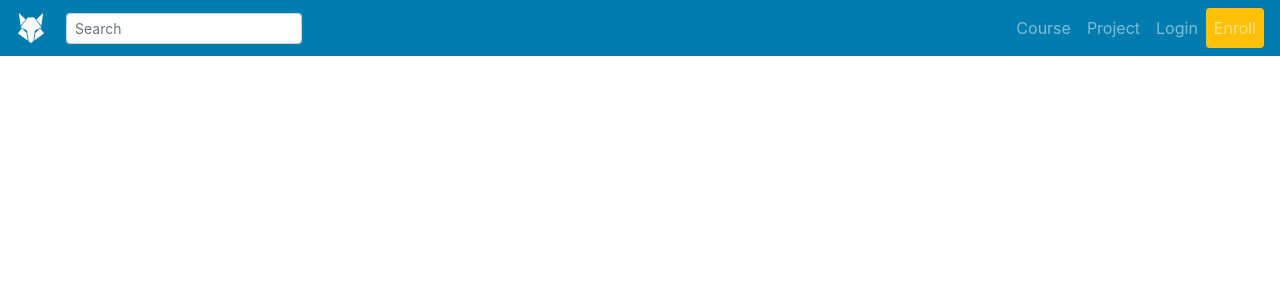
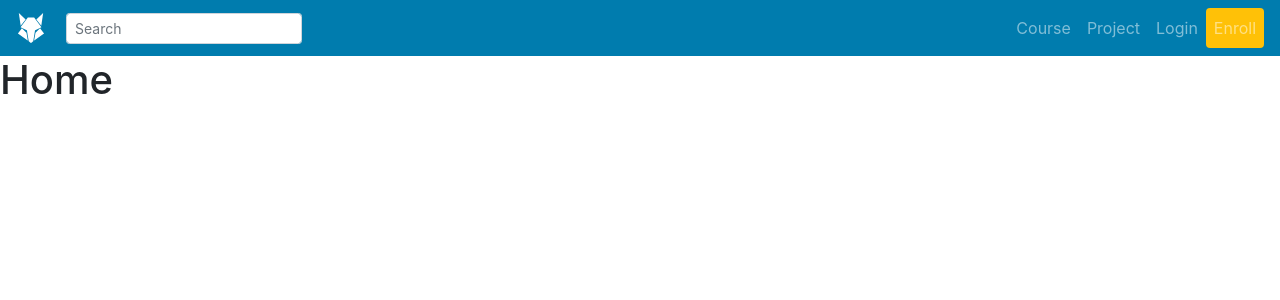
Before and after one commit to jayprakash02/django-LMS, a Vue app: page /#/ in a window 1280 px wide. Shown: the top 300 px of the page. Built offline with nearby package versions, Linux system fonts and the light colour scheme.

Commit message:
Home Blank Page created

```diff
--- a/src/View/Home.vue
+++ b/src/View/Home.vue
@@ -1,5 +1,8 @@
 <template>
+  <div>
     <Navbar />
+    <h1>Home</h1>
+  </div>
 </template>
 
 <script>
```
